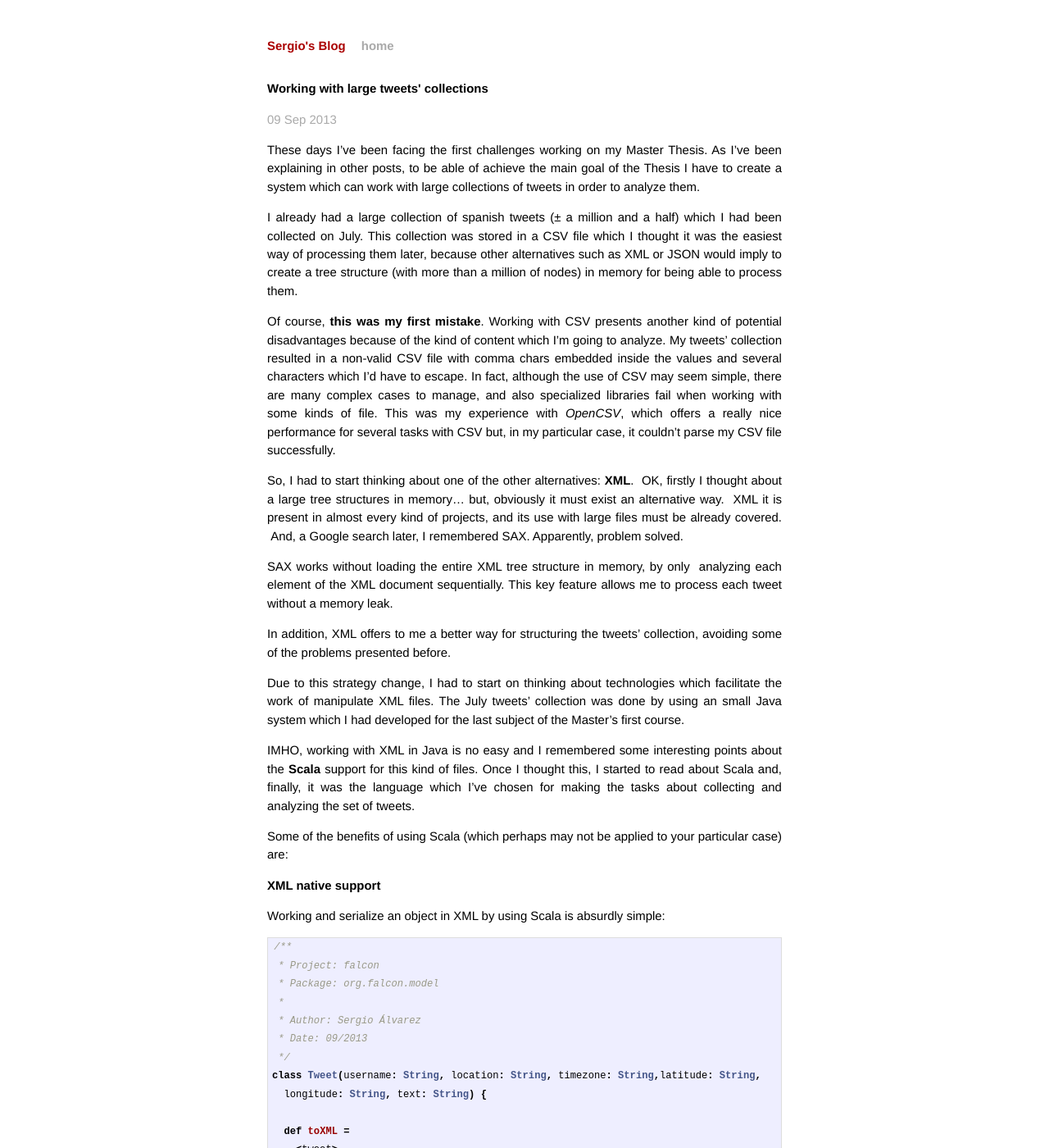
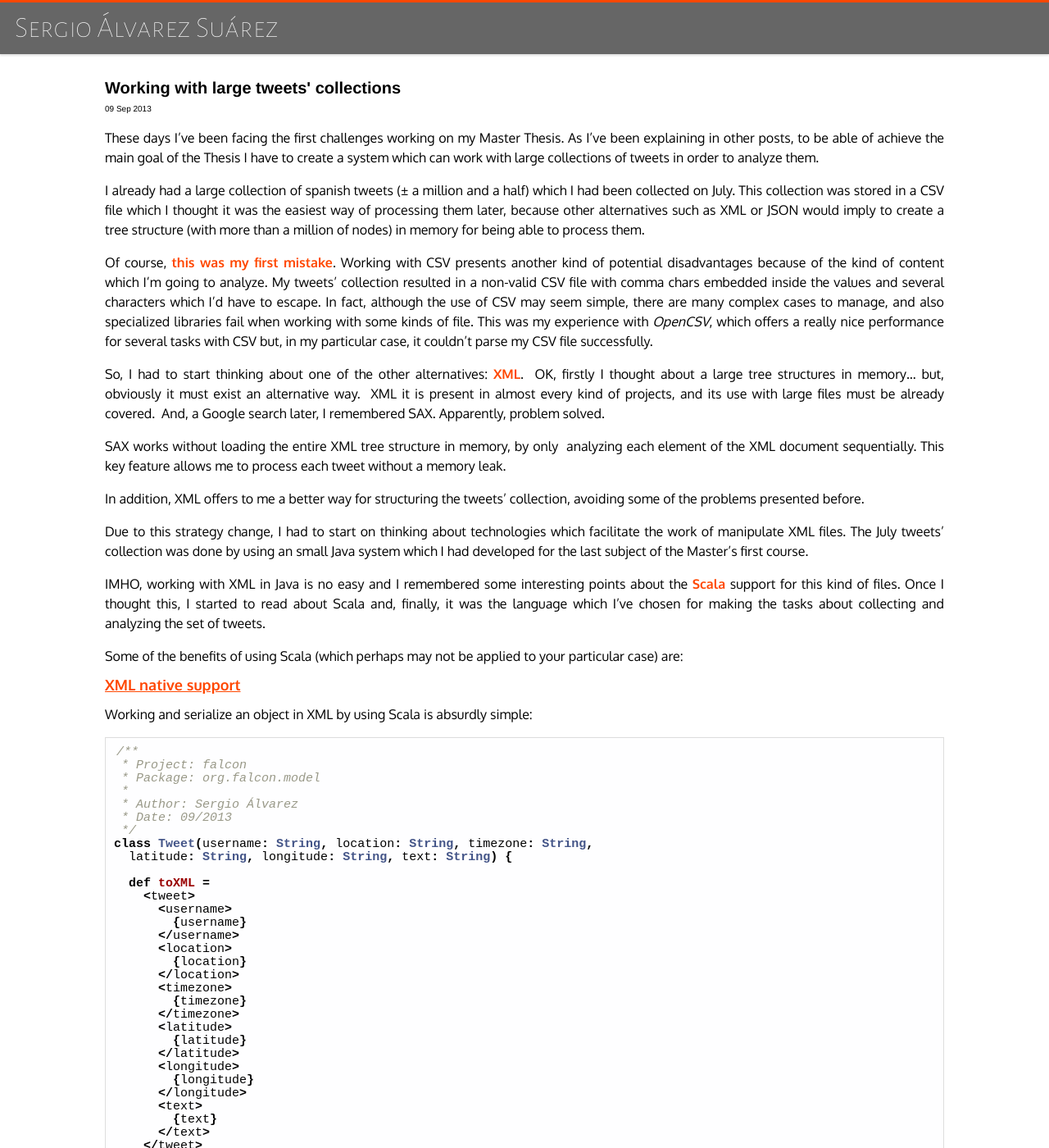
Before and after one commit to sergioalvz/sergioalvz.github.io, a Jekyll site: the page built from _posts/2013-09-9-working-with-large-tweets-collections.markdown, in a window 1280 px wide and 1400 px high. Shown: the whole window at 82% size. Built offline with Jekyll 4.4.1, drawn with Linux system fonts in a browser that asks for light colours; Markdown is read by kramdown in place of the engine named in the settings.

Commit message:
Updating styles

```diff
--- a/_config.yml
+++ b/_config.yml
@@ -1,3 +1,3 @@
-name: Sergio's Blog
+name: Sergio Álvarez Suárez
 markdown: redcarpet
 pygments: true
--- a/_layouts/default.html
+++ b/_layouts/default.html
@@ -12,22 +12,27 @@
         <!-- Custom CSS -->
         <link rel="stylesheet" href="/css/main.css">
 
+        <!-- Fonts -->
+        <link href='http://fonts.googleapis.com/css?family=Alegreya+Sans+SC:100,100italic' rel='stylesheet' type='text/css'>
+        <link href='http://fonts.googleapis.com/css?family=Oxygen:400,300,700' rel='stylesheet' type='text/css'>
+
     </head>
     <body>
+        <header>
+          <h1><a href="/">{{ site.name }}</a></h1>
+        </header>
 
         <div class="site">
-          <div class="header">
-            <h1 class="title"><a href="/">{{ site.name }}</a></h1>
-            <a class="extra" href="/">home</a>
+          <div class="content_wrapper">
+            {{ content }}
+          </div>
         </div>
 
-          {{ content }}
-
-          <div class="footer">
+        <footer>
           <div class="contact">
             <p>
               Sergio Álvarez<br />
-                Software && Web engineer<br />
+              <strong>Software &amp;&amp; Web engineer</strong><br />
               sergioalvarezsuarez@gmail.com
             </p>
           </div>
@@ -37,8 +42,7 @@
               <a href="https://twitter.com/varezHH">twitter.com/varezHH</a><br />
             </p>
           </div>
-          </div>
-        </div>
+        </footer>
 
     </body>
 </html>
--- a/_posts/2013-09-9-working-with-large-tweets-collections.markdown
+++ b/_posts/2013-09-9-working-with-large-tweets-collections.markdown
@@ -23,7 +23,7 @@ IMHO, working with XML in Java is no easy and I remembered some interesting poin
 
 Some of the benefits of using Scala (which perhaps may not be applied to your particular case) are:
 
-## XML native support
+### XML native support
 Working and serialize an object in XML by using Scala is absurdly simple:
 
 {% highlight scala %}
@@ -63,12 +63,12 @@ class Tweet(username: String, location: String, timezone: String,latitude: Strin
 
 The Scala support for working with literals allows us to code the objects' XML representation easily. As well as its later deserialization.
 
-## Compile to JVM code
+### Compile to JVM code
 This is specially interesting because allows Java developers to use libraries which they are familiar with in their Java programs.
 
 Actually, Scala has another good points for Java developers because, although it is a functional language, it allows imperative programming and its object-oriented philosophy is really similar to Java. These reasons give to Java developers the ability of starting to write Scala code quickly (which does not imply that they can write high quality Scala code quickly...)
 
-## Summary
+### Summary
 Just for making a brief summary about the exposed in this post:
 
 * CSV is not a good choice for storing large collections of tweets with complex content
--- a/css/main.css
+++ b/css/main.css
@@ -10,19 +10,14 @@
   padding: 0;
 }
 
-html, body { height: 100%; }
-
 body {
-  background-color: #FFF;
-  font: 13.34px Helvetica, Arial, sans-serif;
-  font-size: small;
-  text-align: center;
+  background-color: rgb(247, 247, 245);
+  font: 10px Helvetica, Arial, sans-serif;
+  text-align: left;
 }
 
-h1, h2, h3, h4, h5, h6 {
-  font-size: 100%; }
+h1, h2, h3, h4, h5, h6 { font-size: 100%; }
 
-h1 { margin-bottom: 1em; }
 p { margin: 1em 0; }
 
 a         { color: #00a; }
@@ -34,13 +29,19 @@ a:visited { color: #a0a; }
 /* Home
 /*
 /*****************************************************************************/
+#home > h1 {
+  margin-bottom: 1em;
+  font-size: 2em;
+}
+
 .posts {
   list-style-type: none;
   margin-bottom: 2em;
 }
 
 .posts li {
-  line-height: 1.75em;
+  font-size: 1.6em;
+  line-height: 1.5em;
 }
 
 .posts span {
@@ -55,70 +56,69 @@ a:visited { color: #a0a; }
 /*
 /*****************************************************************************/
 
+header {
+  position: fixed;
+  width: 100%;
+  padding: 1em 0;
+
+  border-top: .3em solid #ff4700;
+  box-shadow: 0 2px 2px rgba(50, 50, 50, 0.15);
+  background-color: rgba(0, 0, 0, .6);
+}
+
+header > h1 {
+  margin-left: .5em;
+
+  font-size: 3.6em;
+  font-weight: 100;
+  font-family: 'Alegreya Sans SC', sans-serif;
+}
+
+header > h1 a {
+  font-size: 1em;
+  color: rgb(255, 255, 255);
+}
+
+header > h1 a:link, header > h1 a:visited {
+  color: rgb(255, 255, 255);
+  text-decoration: none;
+}
+
 .site {
-  font-size: 115%;
+  width: 100%;
+  background-color: rgb(255, 255, 255);
+}
+
+.content_wrapper {
+  width: 80%;
+  margin: 0 auto;
+  padding: 10em 0;
+
   text-align: justify;
-  width: 42em;
-  margin: 3em auto 2em;
   line-height: 1.5em;
 }
 
-.header a {
-  font-weight: bold;
-  text-decoration: none;
+strong {
+  color: #ff4700;
 }
 
-.title {
-  display: inline-block;
-  margin-bottom: 2em;
+footer {
+  color: #666;
+  border-top: 4px solid rgba(0, 0, 0, .6);
+  font-size: 1.2em;
 }
 
-.title a {
-  color: #a00;
+footer > div {
+  padding: 1em;
 }
 
-.title a:hover {
-  color: #000;
-}
-
-.header a.extra {
-  color: #aaa;
-  margin-left: 1em;
-}
-
-.header a.extra:hover {
-  color: #000;
-}
-
-.meta {
-  color: #aaa;
-}
-
-.footer {
-  font-size: 80%;
-  color: #666;
-  border-top: 4px solid #eee;
-  margin-top: 2em;
-  overflow: hidden;
-}
-
-.footer .contact {
+footer .contact {
   float: left;
   margin-right: 3em;
 }
 
-.footer .contact a {
+footer .contact a {
   color: #8085C1;
-}
-
-.footer .rss {
-  margin-top: 1.1em;
-  margin-right: -.2em;
-  float: right;
-}
-
-.footer .rss img {
-  border: 0;
 }
 
 /*****************************************************************************/
@@ -127,11 +127,21 @@ a:visited { color: #a0a; }
 /*
 /*****************************************************************************/
 
+.post { font-family: 'Oxygen', sans-serif; }
+
+h2 { font-size: 2em; }
+h3 { font-size: 1.8em; color: #ff4700; text-decoration: underline;}
+
+.post p, .post li {
+  font-size: 1.6em;
+  line-height: 1.5em;
+}
+
 /* standard */
 .post pre {
   border: 1px solid #ddd;
-  background-color: #eef;
-  padding: 0 .4em;
+  background-color: rgba(238, 238, 255, 0.1);
+  padding: 1em;
 }
 
 .post ul, .post ol {
@@ -139,8 +149,9 @@ a:visited { color: #a0a; }
 }
 
 .post code {
+  font-size: 1.5em;
   border: 1px solid #ddd;
-  background-color: #eef;
+  background-color: rgba(238, 238, 255, 0);
   padding: 0 .2em;
 }
 
--- a/index.html
+++ b/index.html
@@ -1,6 +1,6 @@
 ---
 layout: default
-title: Sergio's Blog
+title: Home
 ---
 
 <div id="home">
```
Also changed, not shown: other parts of _posts/2013-09-9-working-with-large-tweets-collections.markdown (+2 -2 lines). Lines whose indentation alone changed are shown as unchanged.
